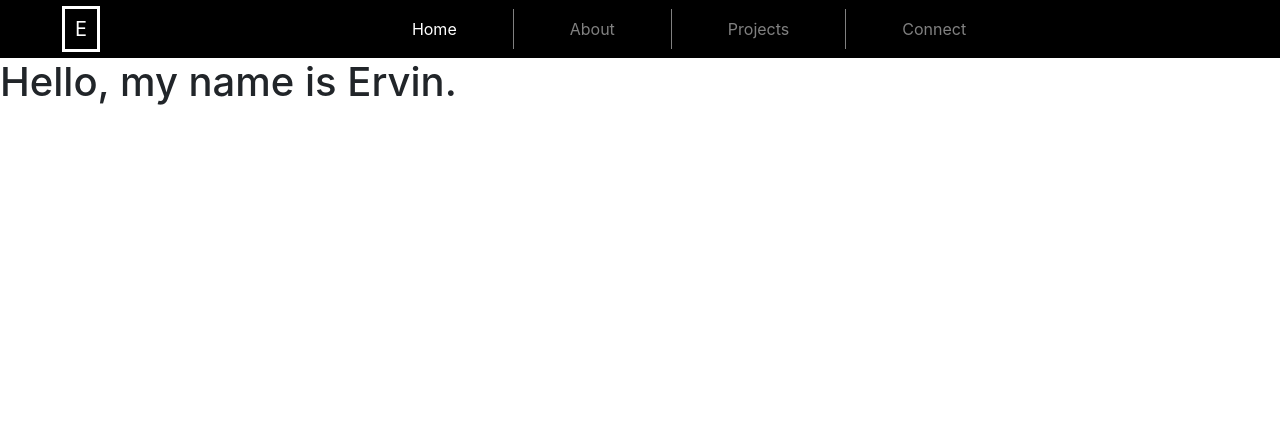
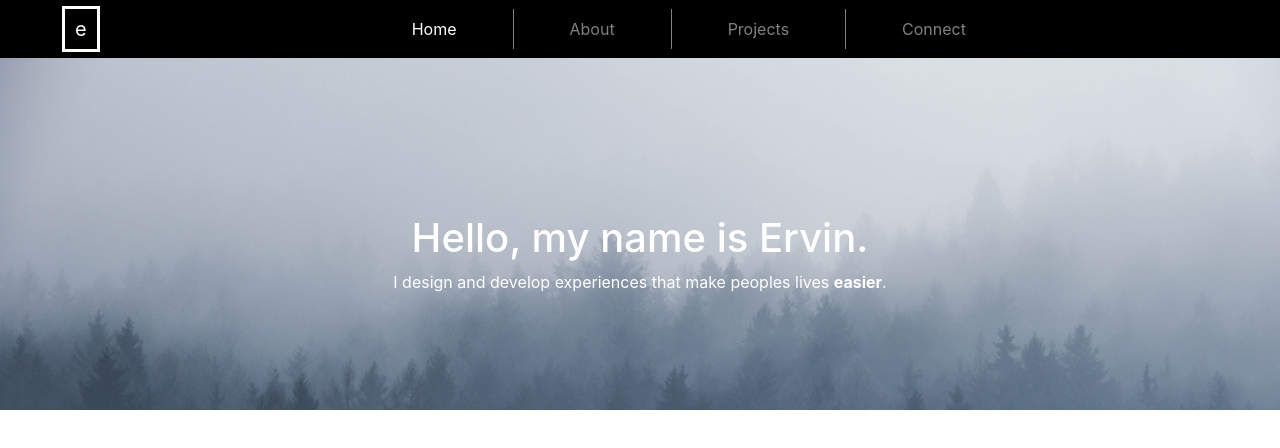
Before and after one commit to ervinCodes/LandingPage, a website: page index.html in a window 1280 px wide. Drawn offline with nearby package versions, Linux system fonts and the light colour scheme.

Commit message:
Header Background Image

```diff
--- a/css/styles.css
+++ b/css/styles.css
@@ -1,7 +1,7 @@
+/* Navigation */
 .navbar {
     background-color: black;
 }
-
 
 
 .rightBorder {
@@ -38,3 +38,11 @@
      padding-left: 10px;
      box-shadow: 0px 0px 0px 2px white;
  }
+
+ /* Header */
+
+ header {
+    background-image: url("../images/forest.jpg");
+    background-size: cover;
+    padding: 156px 0 100px;
+  }
--- a/index.html
+++ b/index.html
@@ -16,10 +16,10 @@
         <link rel="stylesheet" href="node_modules/bootstrap-social/bootstrap-social.css">
 </head>
 <body>
-    <!-- Navbar -->
+    <!-- Navigation -->
     <nav class="navbar navbar-expand-md sticky-top navbar-dark">
         <a class="navbar-brand ml-5" href="#" id="brand">
-            E
+            e
         </a>
             <button class="navbar-toggler ml-auto" type="button" data-toggle="collapse" data-target="#homeNavbar">
                 <span class="navbar-toggler-icon">
@@ -52,8 +52,11 @@
             </div>
 
     </nav>
-    <header>
-        <h1>Hello, my name is Ervin.</h1>
+    <header class="text-white">
+        <div class="container text-center">
+            <h1>Hello, my name is Ervin.</h1>
+                <p class="text-center">I design and develop experiences that make peoples lives <b>easier</b>.</p>
+        </div>
     </header>
 
 
```
Also changed, not shown: images/forest.jpg (added), images/window.jpg (added), 1 other file.
